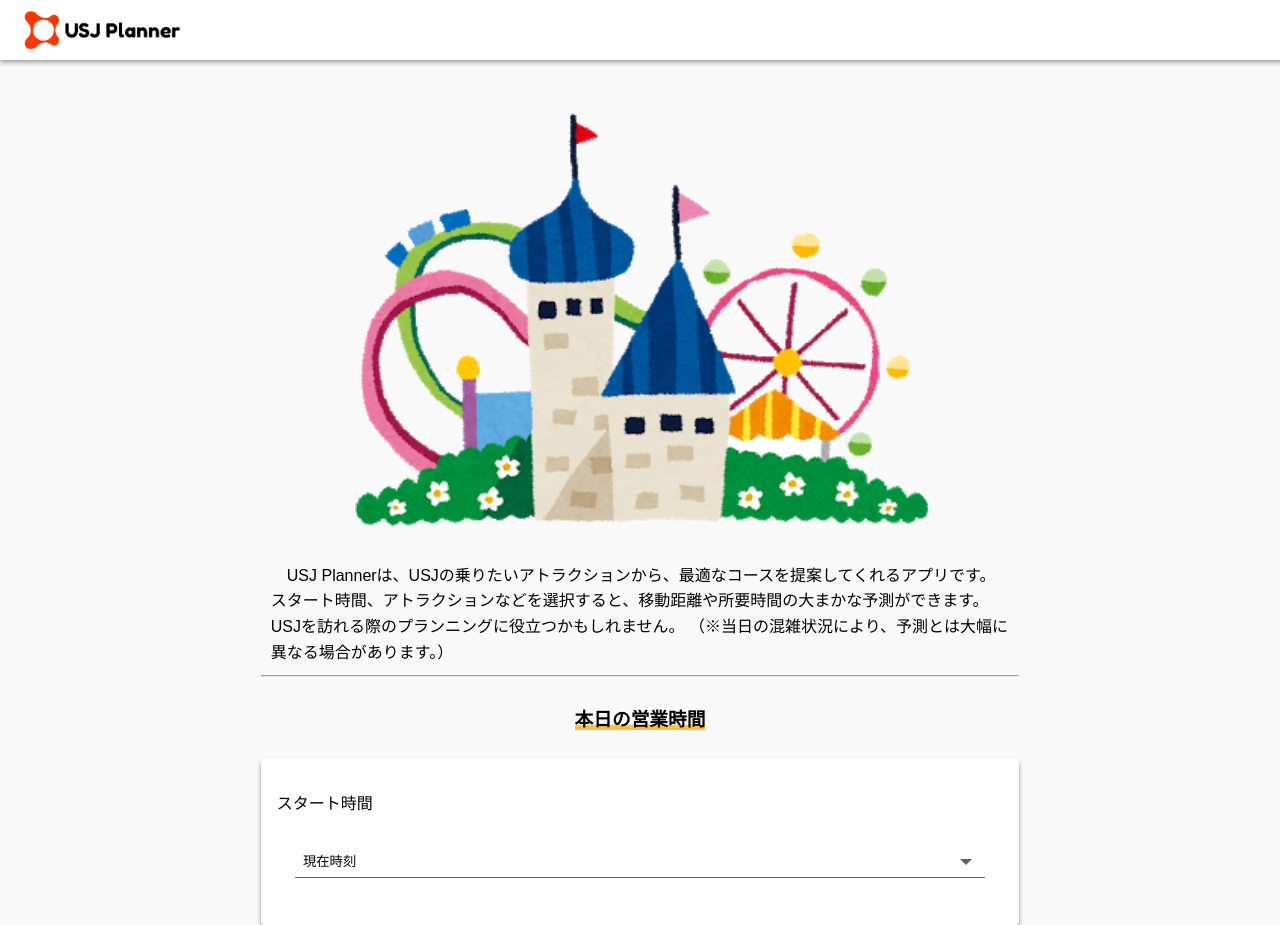
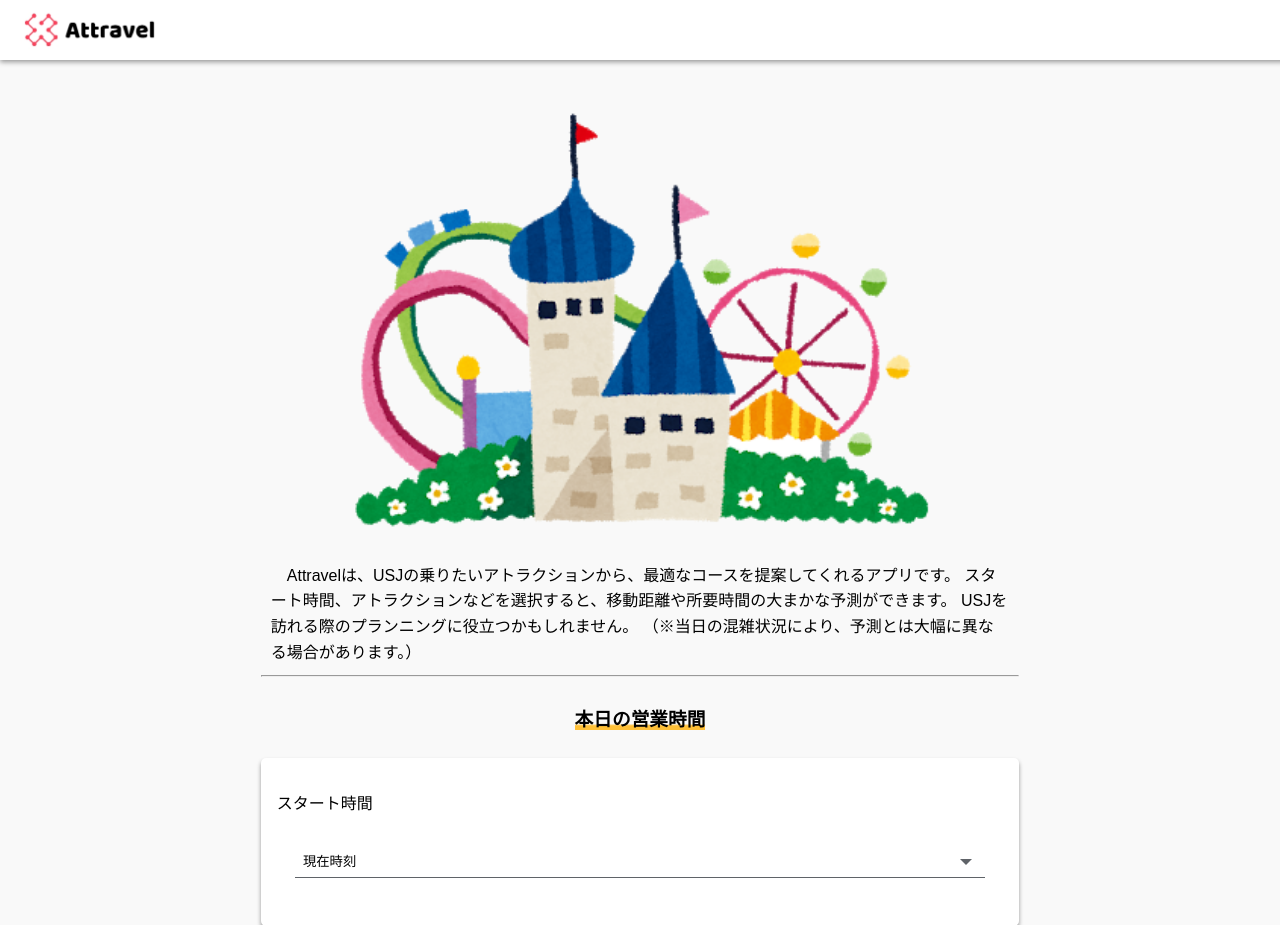
Before and after one commit to Bukio-chan/sotsuken_flask, a Flask app: template templates/index.html in a window 1280 px wide. Shown: the top 925 px of the page. Run offline with Flask 2, Linux system fonts and the light colour scheme; the template is opened without the code that fills it, so the values that code supplies are empty; parts of the project's set-up code (start-up, migrations or seed data) failed here and were passed over.

Commit message:
name change

```diff
--- a/main.py
+++ b/main.py
@@ -140,7 +140,7 @@ def result():
 
     if now.hour <= opening_time:
         yoso = soup.find(class_="yoso").contents[1]
-        rank = f'{real}'[-7:-6]  # A,B,C,D,E,F,S
+        rank = f'{yoso}'[-7:-6]  # A,B,C,D,E,F,S
     else:
         real = soup.find(class_="resl").contents[1]
         rank = f'{real}'[-7:-6]  # A,B,C,D,E,F,S
--- a/templates/error.html
+++ b/templates/error.html
@@ -3,13 +3,13 @@
     <head>
         <meta name="viewport" content="width=device-width, initial-scale=1, minimum-scale=1, user-scalable=yes">
         <link href="../static/css/style.css" media="all" rel="stylesheet">
-        <link rel="icon" type="image/x-icon" href="../static/logo.jpg">
-        <title>USJ Planner</title>
+        <link rel="icon" type="image/x-icon" href="../static/logo.PNG">
+        <title>Attravel</title>
         <meta http-equiv="content-type" charset="utf-8">
     </head>
     <body>
     <header>
-    <h1 class="logo"><img src="../static/logo_header.png" alt="USJ Planner"></h1>
+    <h1 class="logo"><img src="../static/attravel.png" alt="Attravel"></h1>
     </header>
     <div class="space"></div>
       <div class="box">
--- a/templates/index.html
+++ b/templates/index.html
@@ -3,21 +3,21 @@
 <meta name="viewport" content="width=device-width, initial-scale=1, minimum-scale=1, user-scalable=yes">
 <link href="../static/css/style.css" media="all" rel="stylesheet">
   <link href="../static/css/cp.css" media="all" rel="stylesheet">
-<link rel="icon" type="image/x-icon" href="../static/logo.jpg">
-<title>USJ Planner</title>
+<link rel="icon" type="image/x-icon" href="../static/logo.PNG">
+<title>Attravel</title>
 <meta http-equiv="content-type" charset="utf-8">
 <meta name="google-site-verification" content="x53O8x_H6U95U8wmXJIZKL5GGweQKK_EPfwehgLZtmQ" />
 </head>
 
 <body>
 <header>
-<h1 class="logo"><img src="../static/logo_header.png" alt="USJ Planner"></h1>
+<h1 class="logo"><img src="../static/attravel.png" alt="Attravel"></h1>
 </header>
 <div class="space"></div>
 <div class="box">
   <div style="text-align: center;"><img class="top_img" src="../static/yuenchi.png"></div>
   <p class="explanation" style="line-height: 1.6;">
-  　USJ Plannerは、USJの乗りたいアトラクションから、最適なコースを提案してくれるアプリです。
+  　Attravelは、USJの乗りたいアトラクションから、最適なコースを提案してくれるアプリです。
     スタート時間、アトラクションなどを選択すると、移動距離や所要時間の大まかな予測ができます。
     USJを訪れる際のプランニングに役立つかもしれません。
     （※当日の混雑状況により、予測とは大幅に異なる場合があります。）
--- a/templates/result.html
+++ b/templates/result.html
@@ -3,13 +3,13 @@
     <head>
         <meta name="viewport" content="width=device-width, initial-scale=1, minimum-scale=1, user-scalable=yes">
         <link href="../static/css/style.css" media="all" rel="stylesheet">
-        <link rel="icon" type="image/x-icon" href="../static/logo.jpg">
-        <title>USJ Planner</title>
+        <link rel="icon" type="image/x-icon" href="../static/logo.PNG">
+        <title>Attravel</title>
         <meta http-equiv="content-type" charset="utf-8">
     </head>
     <body>
     <header>
-    <h1 class="logo"><img src="../static/logo_header.png" alt="USJ Planner"></h1>
+    <h1 class="logo"><img src="../static/attravel.png" alt="Attravel"></h1>
     </header>
     <div class="space"></div>
         <div class="box">
```
Also changed, not shown: static/attravel.png (added), static/logo.PNG (added), static/result/USJ_route_3KLzwF.png (deleted), static/result/USJ_route_c4q9MP.png (deleted), static/result/USJ_route_hfKxwK.png (deleted).
